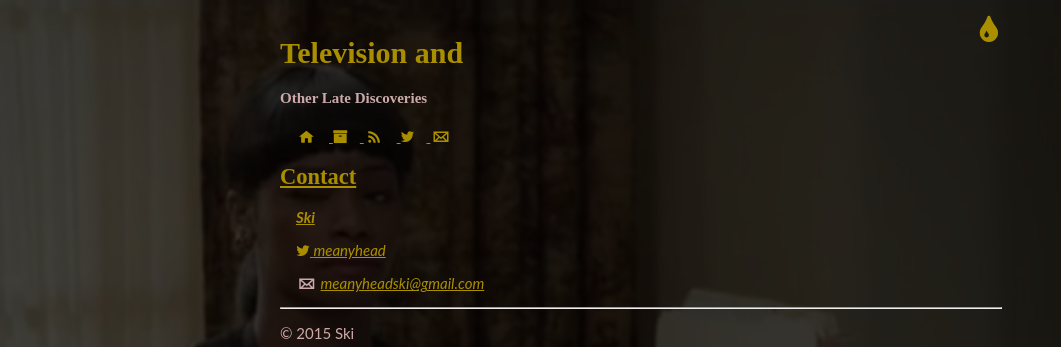
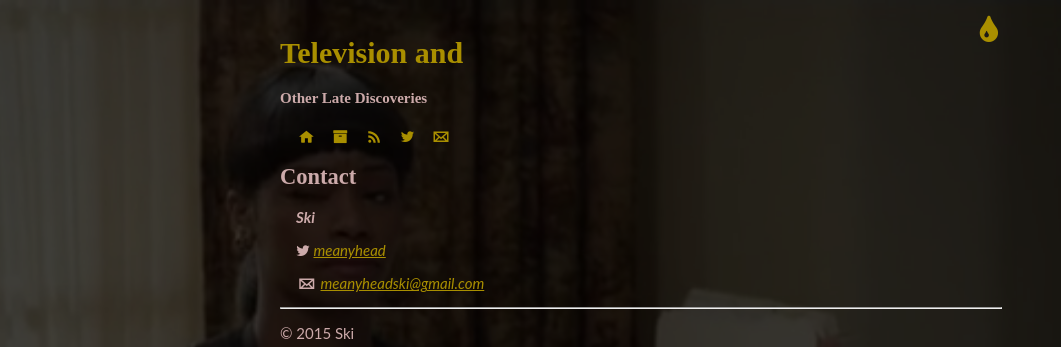
Before and after one commit to zoggop/pg-test, a Jekyll site: the page built from contact.html, in a window 1280 px wide. Shown: the top 347 px of the page, without its empty margins (0-1061 px from the left). Built offline with Jekyll 4.4.1, drawn with Linux system fonts in a browser that asks for light colours; Markdown is read by kramdown in place of the engine named in the settings.

Commit message:
fix links

```diff
--- a/_layouts/default.html
+++ b/_layouts/default.html
@@ -49,11 +49,11 @@
 
         <nav>
             <ul>
-                <li><a href="{{site.baseurl}}/" title="Home"><i class="icon-home"></i></li>
-                <li><a href="{{site.baseurl}}/archive" title="Archive"><i class="fa fa-archive"></i></li>
-                <li><a href="{{site.baseurl}}/" title="RSS Feed"><i class="icon-rss"></i></li>
-                <li><a href="http://twitter.com/{{site.author_twitter}}" title="meanyhead on Twitter"><i class="fa fa-twitter"></i></li>
-                <li><a href="{{site.author_email}}" title="{{site.author_email}}"><i class="icon-mail"></i></li>
+                <li><a href="{{site.baseurl}}/" title="Home"><i class="icon-home"></i></a></li>
+                <li><a href="{{site.baseurl}}/archive" title="Archive"><i class="fa fa-archive"></i></a></li>
+                <li><a href="{{site.baseurl}}/" title="RSS Feed"><i class="icon-rss"></i></a></li>
+                <li><a href="http://twitter.com/{{site.author_twitter}}" title="meanyhead on Twitter"><i class="fa fa-twitter"></i></a></li>
+                <li><a href="{{site.author_email}}" title="{{site.author_email}}"><i class="icon-mail"></i></a></li>
             </ul>
         </nav>
 
```
